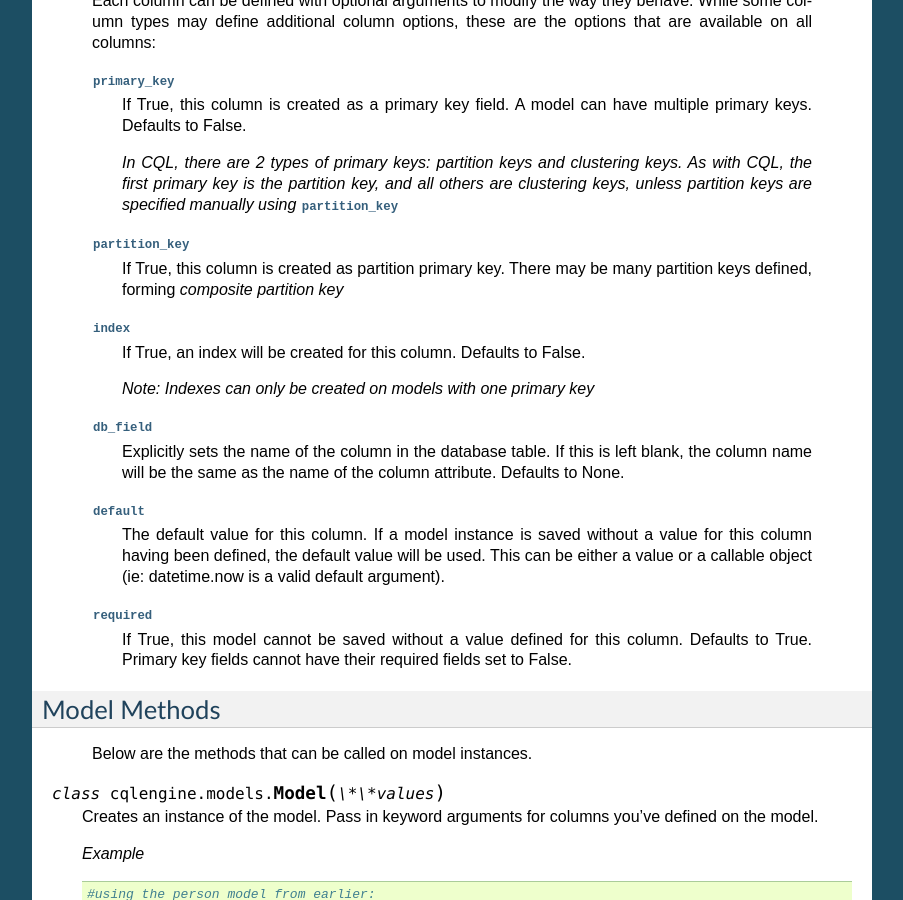
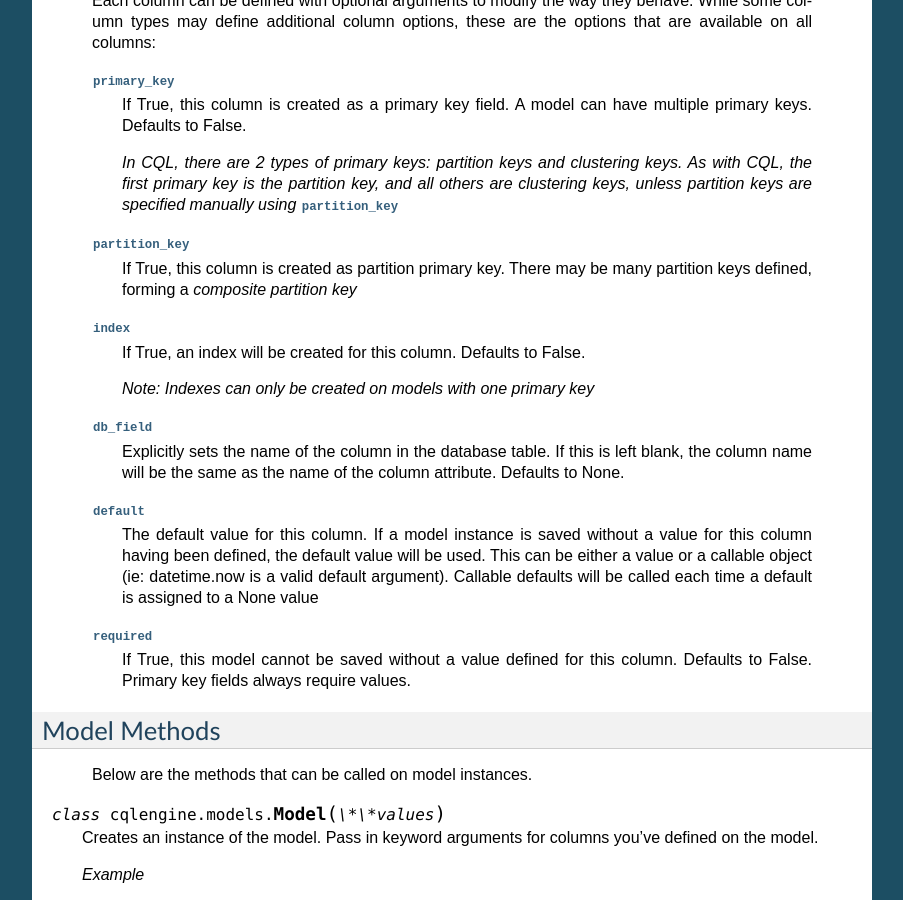
Before and after one commit to datastax/python-driver, a Sphinx documentation site: the page built from docs/topics/models.rst, in a window 1280 px wide and 900 px high, scrolled down 1224 px. Shown: the whole window, without its empty margins (198-1101 px from the left). Built offline with Sphinx 7.4.7, drawn with Linux system fonts in a browser that asks for light colours; formulas are drawn with MathJax 3.

Commit message:
updating column option docs

```diff
--- a/docs/topics/models.rst
+++ b/docs/topics/models.rst
@@ -67,15 +67,19 @@ Column Types
 Column Options
 --------------
 
-    Each column can be defined with optional arguments to modify the way they behave. While some column types may define additional column options, these are the options that are available on all columns:
+    Each column can be defined with optional arguments to modify the way they behave. While some column types may
+    define additional column options, these are the options that are available on all columns:
 
     :attr:`~cqlengine.columns.BaseColumn.primary_key`
         If True, this column is created as a primary key field. A model can have multiple primary keys. Defaults to False.
 
-        *In CQL, there are 2 types of primary keys: partition keys and clustering keys. As with CQL, the first primary key is the partition key, and all others are clustering keys, unless partition keys are specified manually using* :attr:`~cqlengine.columns.BaseColumn.partition_key`
+        *In CQL, there are 2 types of primary keys: partition keys and clustering keys. As with CQL, the first
+        primary key is the partition key, and all others are clustering keys, unless partition keys are specified
+        manually using* :attr:`~cqlengine.columns.BaseColumn.partition_key`
 
     :attr:`~cqlengine.columns.BaseColumn.partition_key`
-        If True, this column is created as partition primary key. There may be many partition keys defined, forming *composite partition key*
+        If True, this column is created as partition primary key. There may be many partition keys defined,
+        forming a *composite partition key*
 
     :attr:`~cqlengine.columns.BaseColumn.index`
         If True, an index will be created for this column. Defaults to False.
@@ -83,13 +87,16 @@ Column Options
         *Note: Indexes can only be created on models with one primary key*
 
     :attr:`~cqlengine.columns.BaseColumn.db_field`
-        Explicitly sets the name of the column in the database table. If this is left blank, the column name will be the same as the name of the column attribute. Defaults to None.
+        Explicitly sets the name of the column in the database table. If this is left blank, the column name will be
+        the same as the name of the column attribute. Defaults to None.
 
     :attr:`~cqlengine.columns.BaseColumn.default`
-        The default value for this column. If a model instance is saved without a value for this column having been defined, the default value will be used. This can be either a value or a callable object (ie: datetime.now is a valid default argument).
+        The default value for this column. If a model instance is saved without a value for this column having been
+        defined, the default value will be used. This can be either a value or a callable object (ie: datetime.now is a valid default argument).
+        Callable defaults will be called each time a default is assigned to a None value
 
     :attr:`~cqlengine.columns.BaseColumn.required`
-        If True, this model cannot be saved without a value defined for this column. Defaults to True. Primary key fields cannot have their required fields set to False.
+        If True, this model cannot be saved without a value defined for this column. Defaults to False. Primary key fields always require values.
 
 Model Methods
 =============
```
